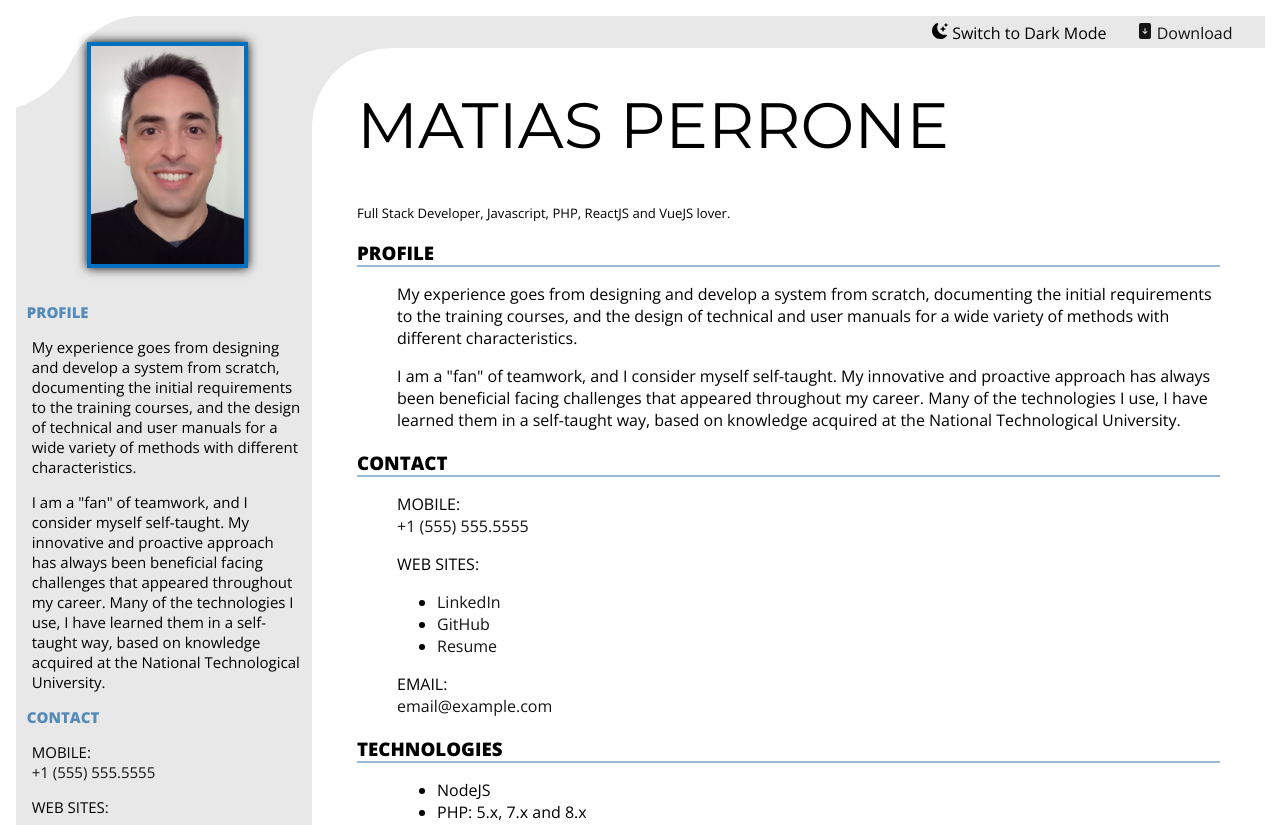
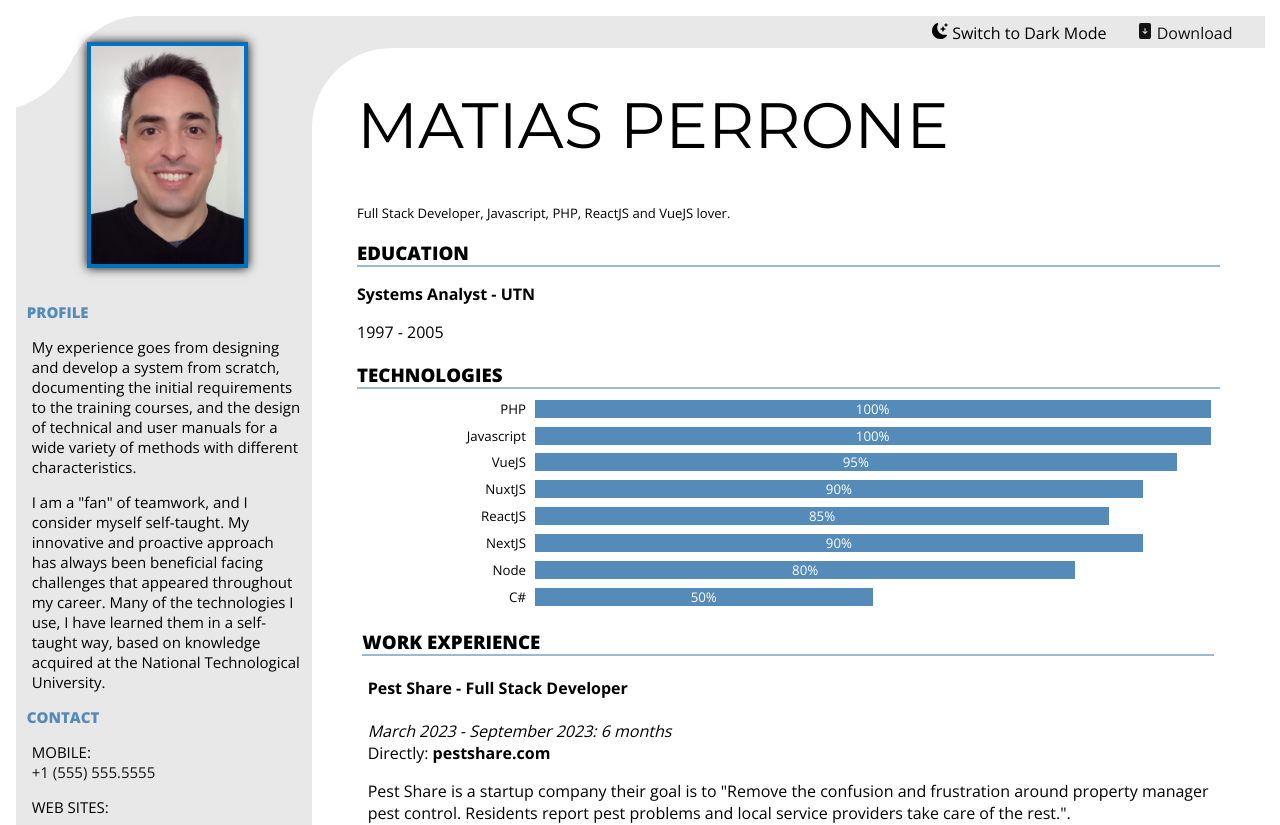
Before and after one commit to matiasperrone/resume, a Next.js app: page / in a window 1280 px wide. Shown: the top 825 px of the page. Built offline with nearby package versions, Linux system fonts and the light colour scheme.

Commit message:
Fix desktop/mobile section showing incorrectly

```diff
--- a/src/app/Page.module.scss
+++ b/src/app/Page.module.scss
@@ -194,6 +194,14 @@
     }
 }
 
+.showOnMobile {
+    display: block;
+
+    @media screen and (min-width: 900px) {
+        display: none;
+    }
+}
+
 .leftSideBar {
     position: sticky;
 }
--- a/src/app/page.js
+++ b/src/app/page.js
@@ -95,8 +95,7 @@
             </h1>
             <p>Full Stack Developer, Javascript, PHP, ReactJS and VueJS lover.</p>
           </hgroup>
-          <span className="d-block d-md-none">
-
+          <span className={classes.showOnMobile}>
             <section>
               <h3>PROFILE</h3>
               <dl>
```
